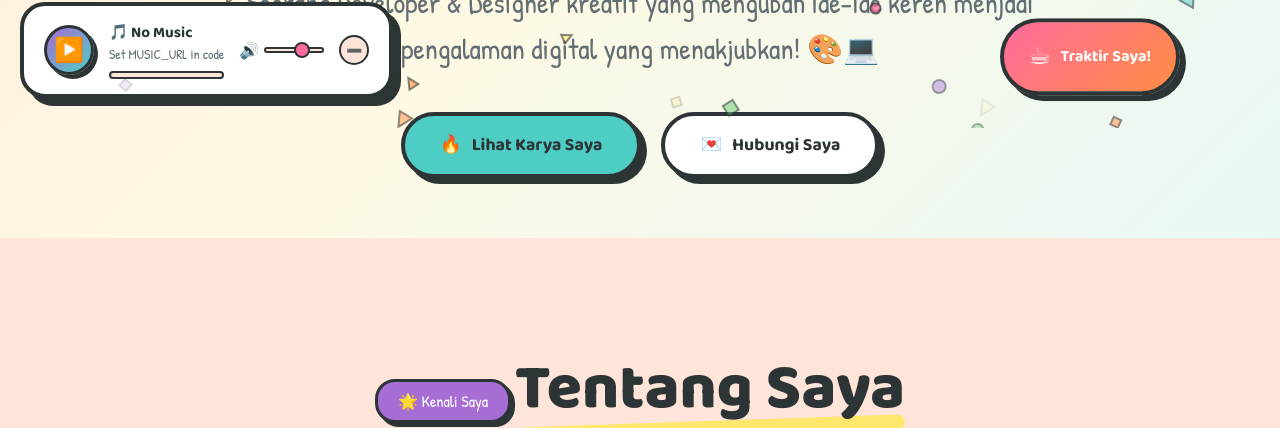
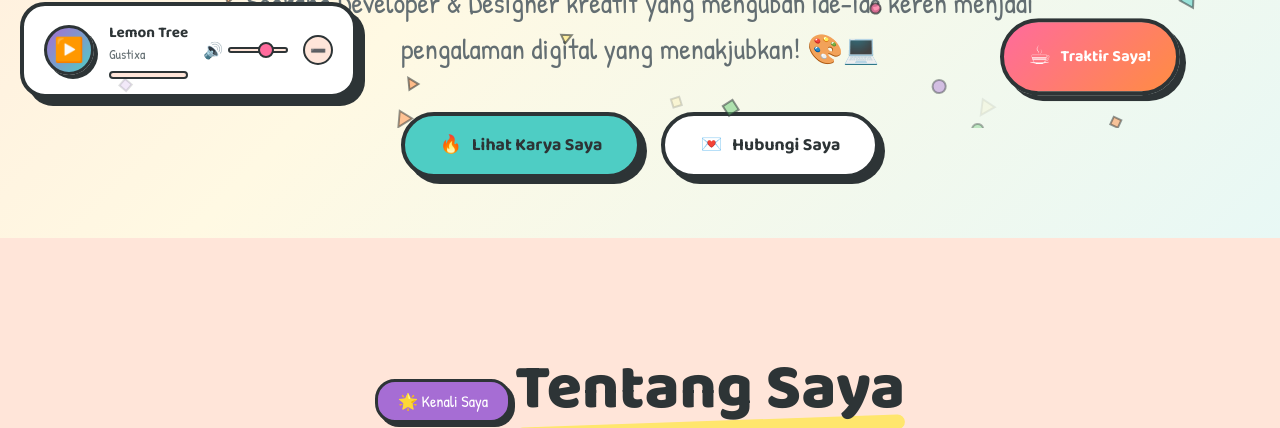
Before and after one commit to mzzaky/portofolio, a plain HTML site: page index.html in a window 1280 px wide. Shown: the part 672-1100 px from the top of the page. Drawn offline with Linux system fonts and the light colour scheme.

Commit message:
Update custom sound URLs in index.html

```diff
--- a/index.html
+++ b/index.html
@@ -2654,7 +2654,7 @@
         // ============================================
         // Set your custom click sound URL here (MP3, WAV, OGG)
         // Leave empty to use default synthesized sound
-        const CUSTOM_CLICK_SFX_URL = '';  // <-- ADD YOUR CLICK SFX URL HERE
+        const CUSTOM_CLICK_SFX_URL = 'https://github.com/mzzaky/portofolio/blob/main/click.mp3';  // <-- ADD YOUR CLICK SFX URL HERE
         // Example: 'https://example.com/click-sound.mp3'
         // ============================================
 
@@ -2869,9 +2869,9 @@
         // Replace this URL with your music file URL
         // Supported formats: MP3, WAV, OGG, M4A
         // Example: 'https://example.com/your-song.mp3'
-        const MUSIC_URL = '';  // <-- ADD YOUR MUSIC URL HERE
-        const MUSIC_TITLE = 'Your Song Title';  // <-- ADD SONG TITLE
-        const MUSIC_ARTIST = 'Artist Name';  // <-- ADD ARTIST NAME
+        const MUSIC_URL = 'https://www.mediafire.com/file/h3spe50y8zouyea/Gustixa+-+lemon+tree.mp3';  // <-- ADD YOUR MUSIC URL HERE
+        const MUSIC_TITLE = 'Lemon Tree';  // <-- ADD SONG TITLE
+        const MUSIC_ARTIST = 'Gustixa';  // <-- ADD ARTIST NAME
         // ============================================
 
         // Initialize music player
```
